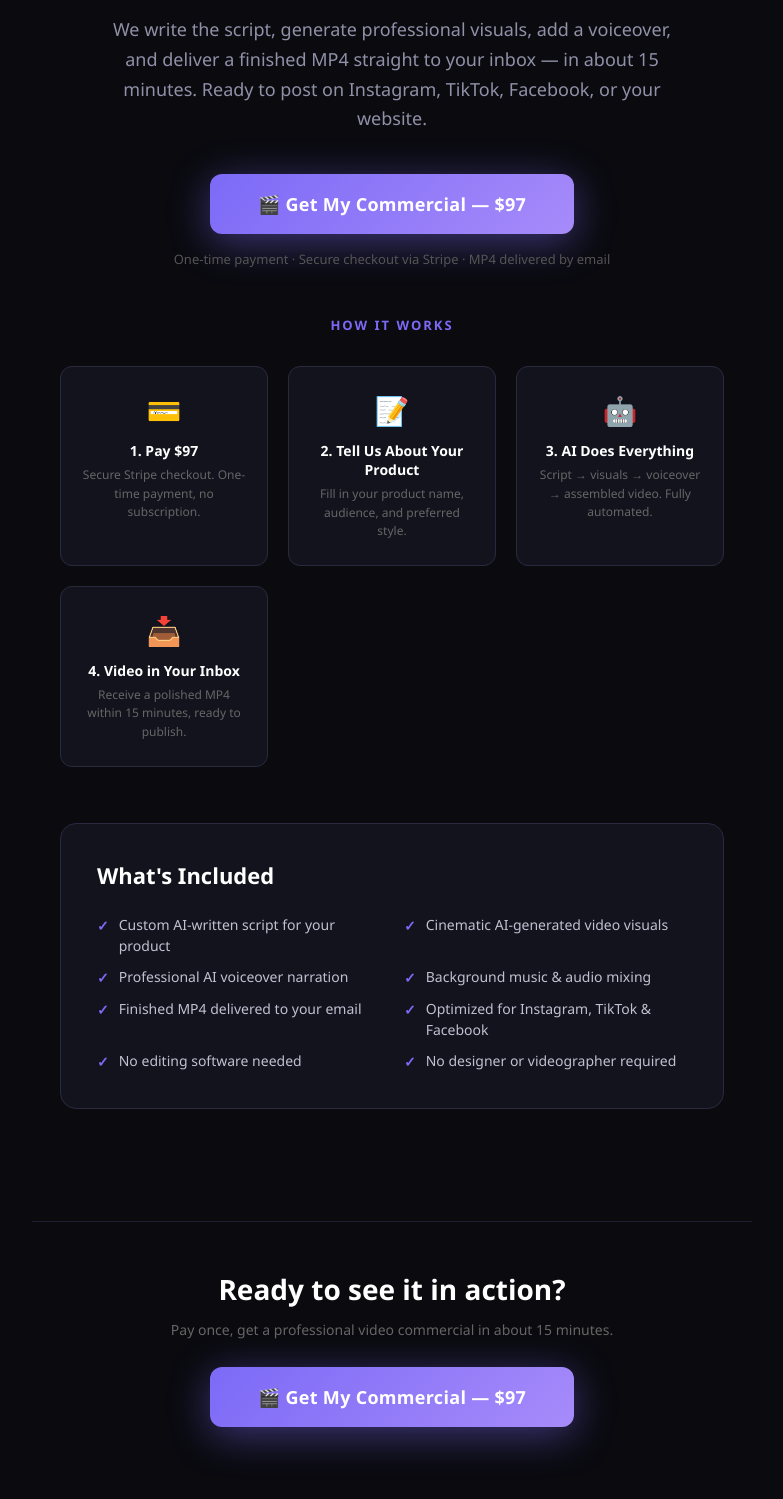
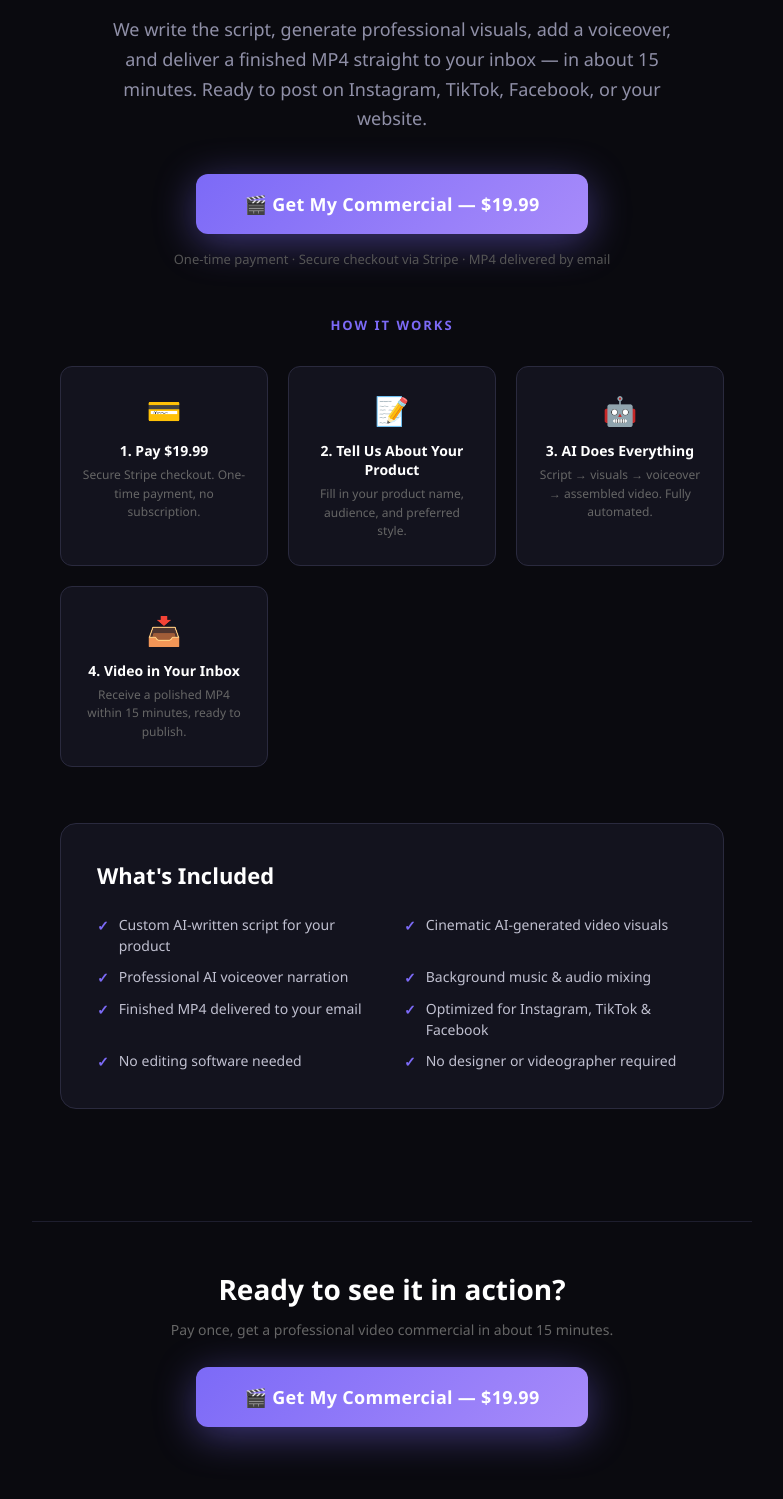
Before and after one commit to halalcaterapp-crypto/ai-video-agency, a Flask app: page / in a window 1280 px wide. Shown: the part 310-1809 px from the top of the page, without its empty margins (248-1031 px from the left). Run offline with Flask 3, Linux system fonts and the light colour scheme.

Commit message:
Add landing page + /order route for post-payment flow

```diff
--- a/requirements.txt
+++ b/requirements.txt
@@ -10,6 +10,7 @@ requests>=2.32.0
 
 # ── Video Assembly ───────────────────────────────────────────────────────────
 moviepy==1.0.3             # Pinned — v2 has breaking API changes
+Pillow==9.5.0              # Pinned — v10+ removed ANTIALIAS which moviepy needs
 # moviepy depends on: imageio, imageio-ffmpeg, decorator, proglog, tqdm
 # ImageMagick must also be installed at the OS level for TextClip captions:
 #   macOS:   brew install imagemagick
--- a/templates/landing.html
+++ b/templates/landing.html
@@ -3,7 +3,7 @@
 <head>
   <meta charset="UTF-8" />
   <meta name="viewport" content="width=device-width, initial-scale=1.0" />
-  <title>AI Video Commercial — Get Yours in 15 Minutes</title>
+  <title>AI Video Commercial — Get Yours for $19.99</title>
   <style>
     *, *::before, *::after { box-sizing: border-box; margin: 0; padding: 0; }
 
@@ -216,7 +216,7 @@
     </p>
     <div class="cta-wrap">
       <a href="https://buy.stripe.com/4gM5kDaDadJ33zfY0co001" class="cta-btn">
-        🎬 Get My Commercial — $97
+        🎬 Get My Commercial — $19.99
       </a>
     </div>
     <p class="price-note">One-time payment · Secure checkout via Stripe · MP4 delivered by email</p>
@@ -228,7 +228,7 @@
     <div class="steps">
       <div class="step">
         <div class="step-icon">💳</div>
-        <h3>1. Pay $97</h3>
+        <h3>1. Pay $19.99</h3>
         <p>Secure Stripe checkout. One-time payment, no subscription.</p>
       </div>
       <div class="step">
@@ -270,7 +270,7 @@
     <h2>Ready to see it in action?</h2>
     <p>Pay once, get a professional video commercial in about 15 minutes.</p>
     <a href="https://buy.stripe.com/4gM5kDaDadJ33zfY0co001" class="cta-btn">
-      🎬 Get My Commercial — $97
+      🎬 Get My Commercial — $19.99
     </a>
   </div>
 
```
